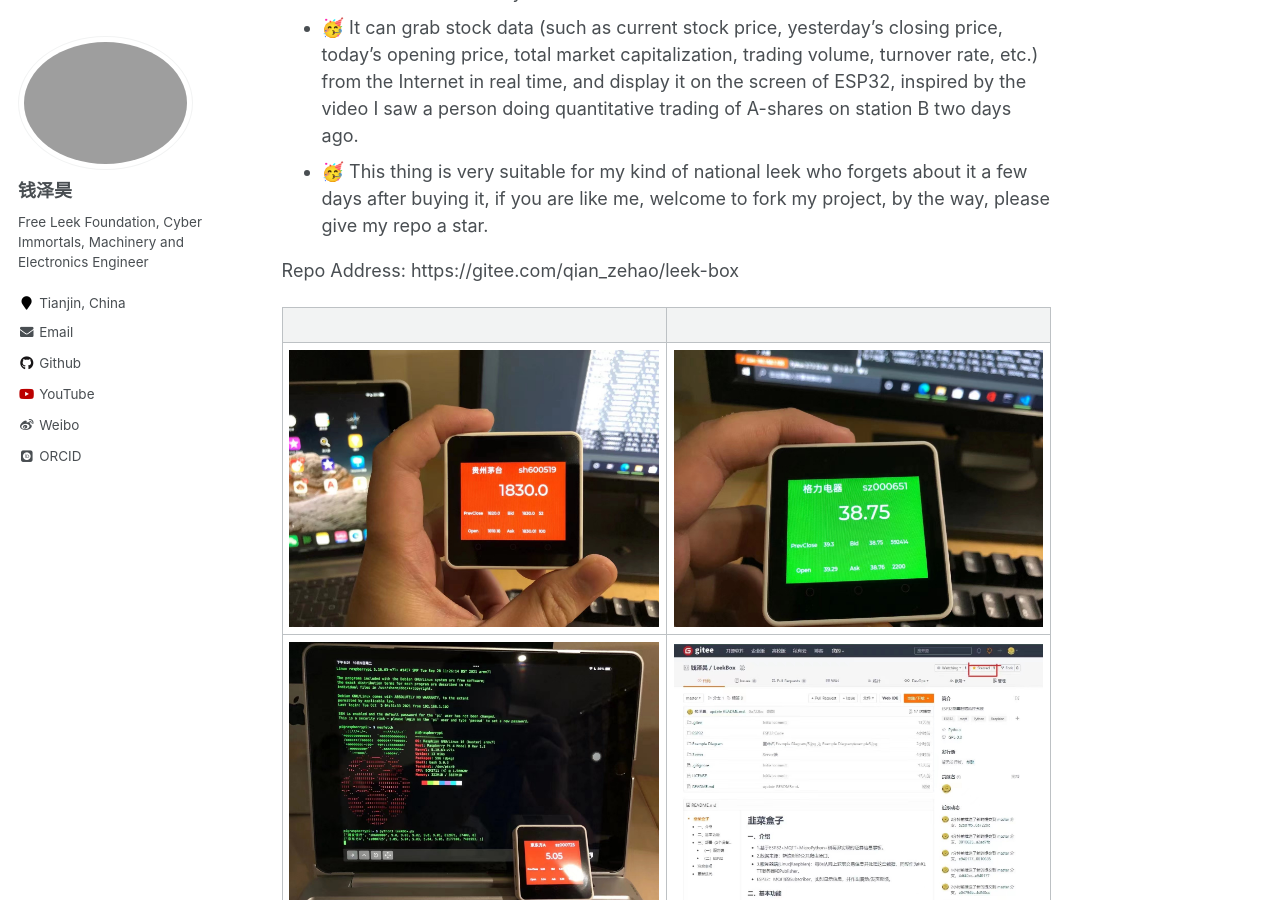
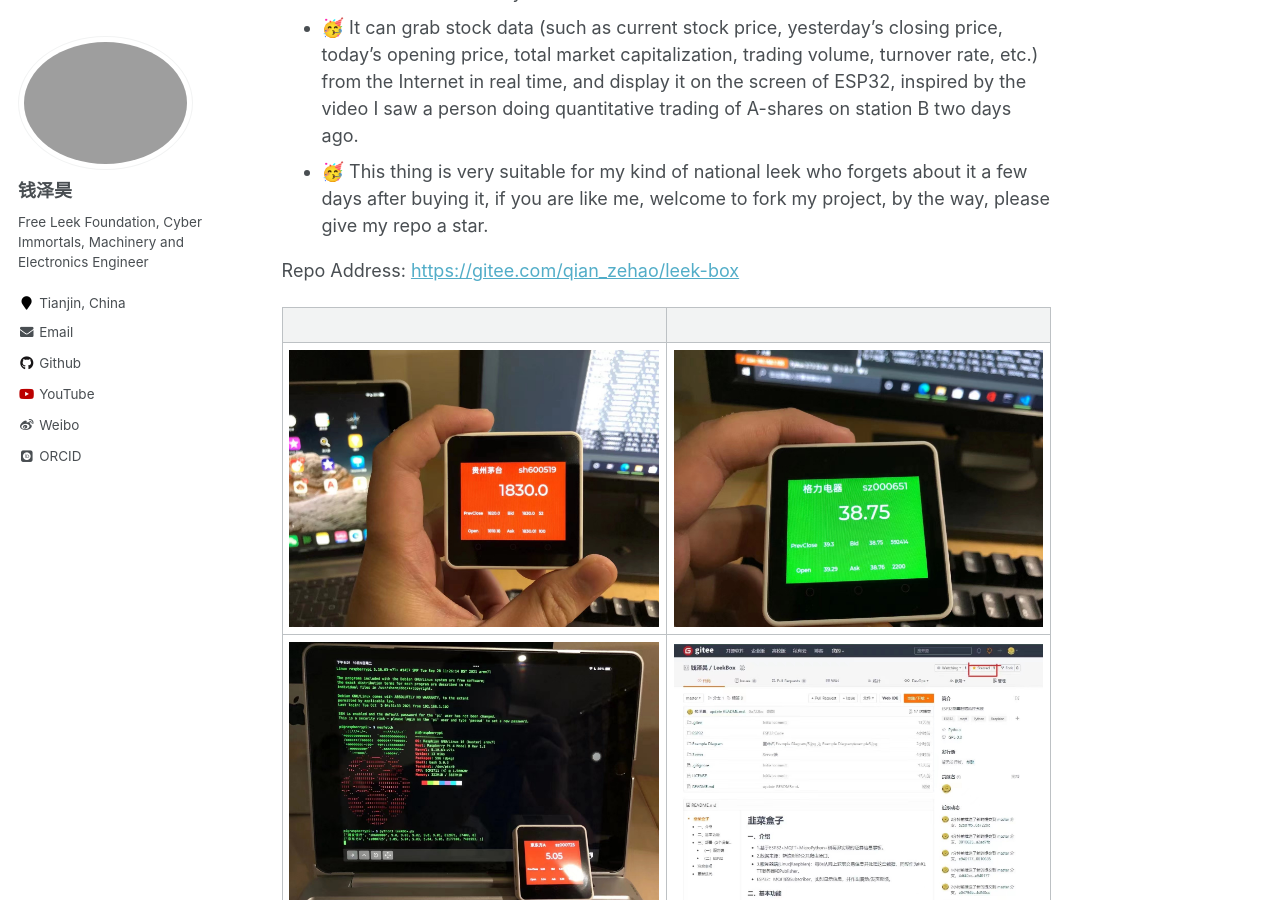
Before and after one commit to QianZeHao123/QianZeHao123.github.io, a Jekyll site: the page built from _posts/2021-10-05-LeekBox.md, in a window 1280 px wide and 900 px high, scrolled down 386 px. Built offline with Jekyll 4.4.1, drawn with Linux system fonts in a browser that asks for light colours; some web fonts are replaced; some of the changed lines change nothing that is shown.

Commit message:
fix link bug

```diff
--- a/_posts/2021-10-05-LeekBox.md
+++ b/_posts/2021-10-05-LeekBox.md
@@ -12,7 +12,7 @@
 * 🥳 It can grab stock data (such as current stock price, yesterday's closing price, today's opening price, total market capitalization, trading volume, turnover rate, etc.) from the Internet in real time, and display it on the screen of ESP32, inspired by the video I saw a person doing quantitative trading of A-shares on station B two days ago.
 * 🥳 This thing is very suitable for my kind of national leek who forgets about it a few days after buying it, if you are like me, welcome to fork my project, by the way, please give my repo a star.
 
-Repo Address: https://gitee.com/qian_zehao/leek-box
+Repo Address: [https://gitee.com/qian_zehao/leek-box](https://gitee.com/qian_zehao/leek-box)
 
 
 |   |   |
```
